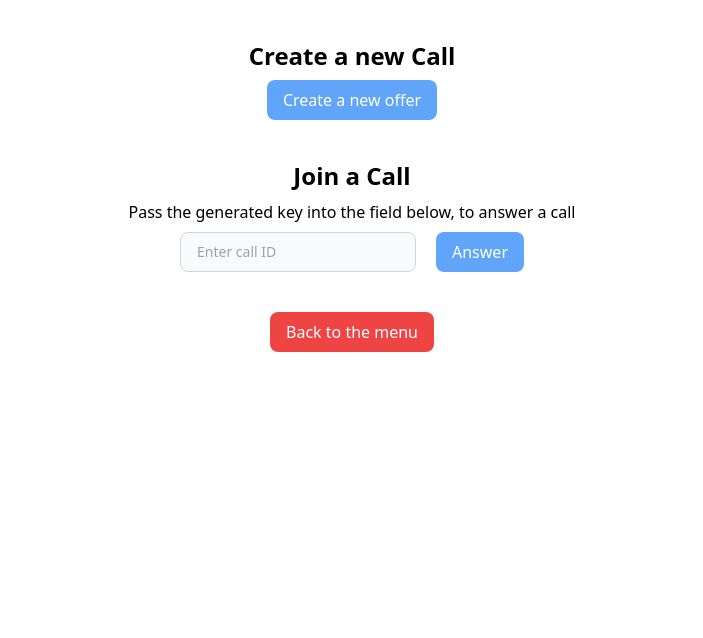
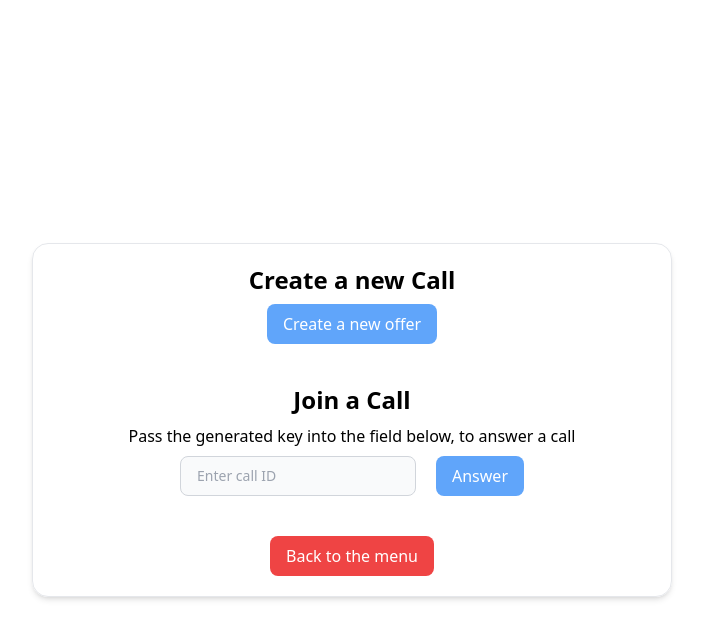
Before and after one commit to Timothee-VIARD/mediapipe, a website built with Vite: page src/webRTC/webRTC.html in a window 1280 px wide. Shown: the whole page, without its empty margins (288-991 px from the left). Built offline with nearby package versions, Linux system fonts and the light colour scheme; some packages are replaced by stand-ins of ours.

Commit message:
Add border on webRTC demo

```diff
--- a/src/webRTC/webRTC.html
+++ b/src/webRTC/webRTC.html
@@ -9,7 +9,8 @@
   <title>WebRTC Audio Demo</title>
 </head>
 
-<body class="w-full flex flex-col items-center gap-10 pt-10">
+<body class="w-full h-screen flex flex-col justify-center items-center gap-10 pt-10">
+  <div class="p-5 w-1/2 flex justify-center items-center flex-col gap-10 border-gray-200 border rounded-2xl shadow-md">
 
     <div class="flex flex-col items-center gap-2">
       <h2 class="text-2xl font-bold">Create a new Call</h2>
@@ -43,6 +44,7 @@
     </div>
 
     <button class="btn-cancel w-auto" id="exitButton">Back to the menu</button>
+  </div>
 
   <audio autoplay id="audio"></audio>
   <script src="./webRTC.js" type="module"></script>
```
Lines whose indentation alone changed are shown as unchanged.
